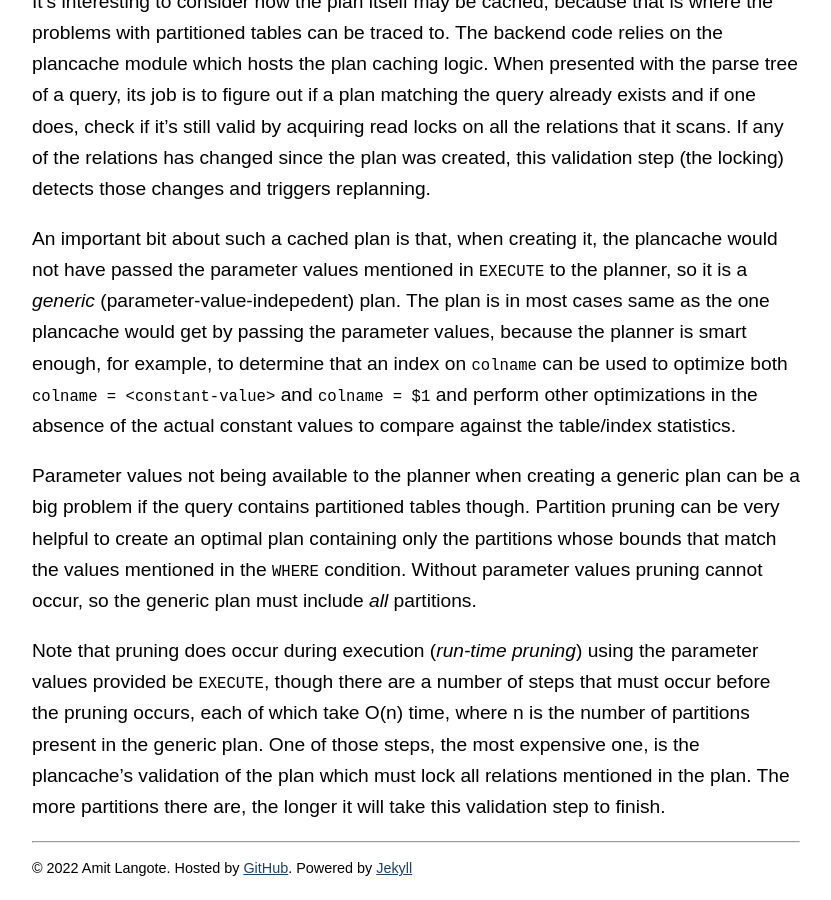
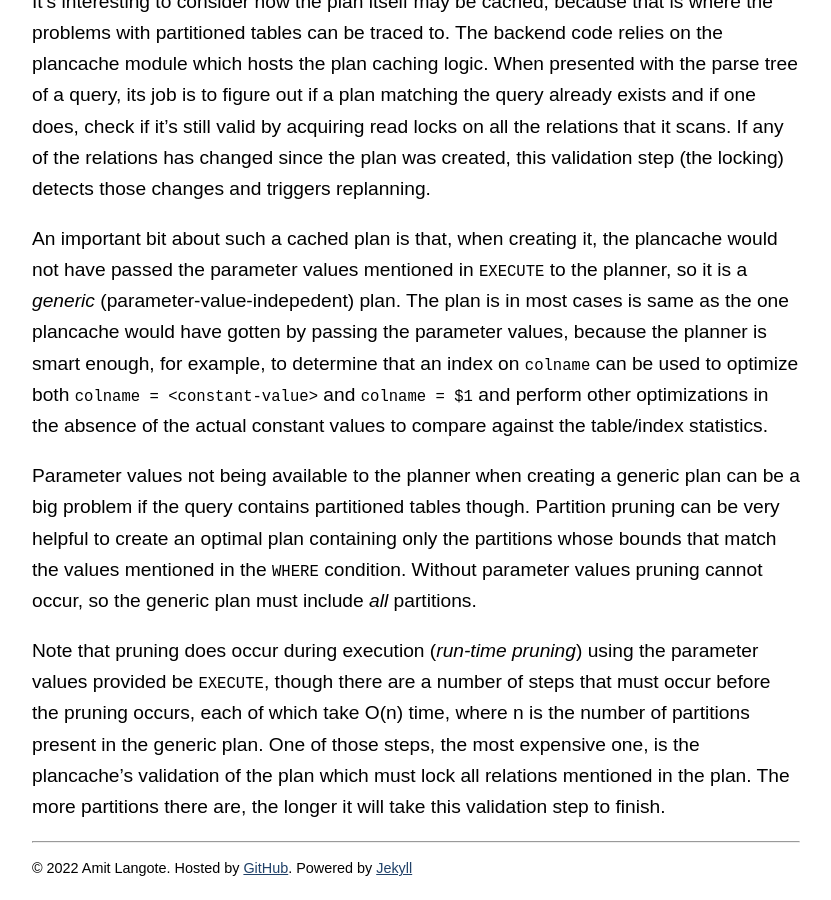
Before and after one commit to amitlan/website, a Jekyll site: the page built from _posts/2022-04-12-param-query-partition-woes.md, in a window 1280 px wide and 900 px high, scrolled down 1889 px. Shown: the whole window, without its empty margins (224-1055 px from the left). Built offline with Jekyll 4.4.1, drawn with Linux system fonts in a browser that asks for light colours.

Commit message:
missing word

```diff
--- a/_posts/2022-04-12-param-query-partition-woes.md
+++ b/_posts/2022-04-12-param-query-partition-woes.md
@@ -82,9 +82,9 @@ those changes and triggers replanning.
 
 An important bit about such a cached plan is that, when creating it, the plancache would not
 have passed the parameter values mentioned in `EXECUTE` to the planner, so it is a *generic*
-(parameter-value-indepedent) plan.  The plan is in most cases same as the one plancache would
-get by passing the parameter values, because the planner is smart enough, for example, to
-determine that an index on `colname` can be used to optimize both `colname = <constant-value>`
+(parameter-value-indepedent) plan.  The plan is in most cases is same as the one plancache
+would have gotten by passing the parameter values, because the planner is smart enough, for
+example, to determine that an index on `colname` can be used to optimize both `colname = <constant-value>`
 and `colname = $1` and perform other optimizations in the absence of the actual constant
 values to compare against the table/index statistics.
 
```
